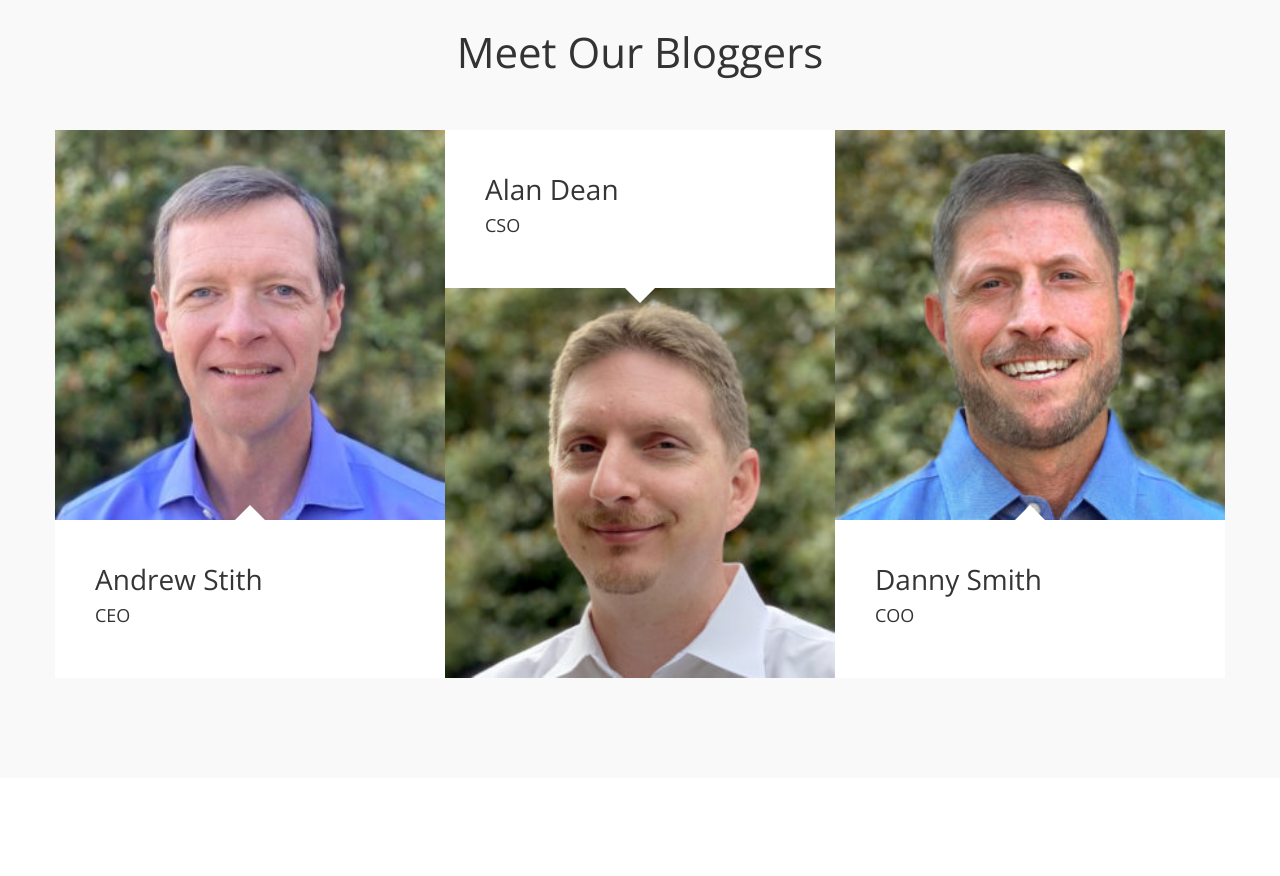
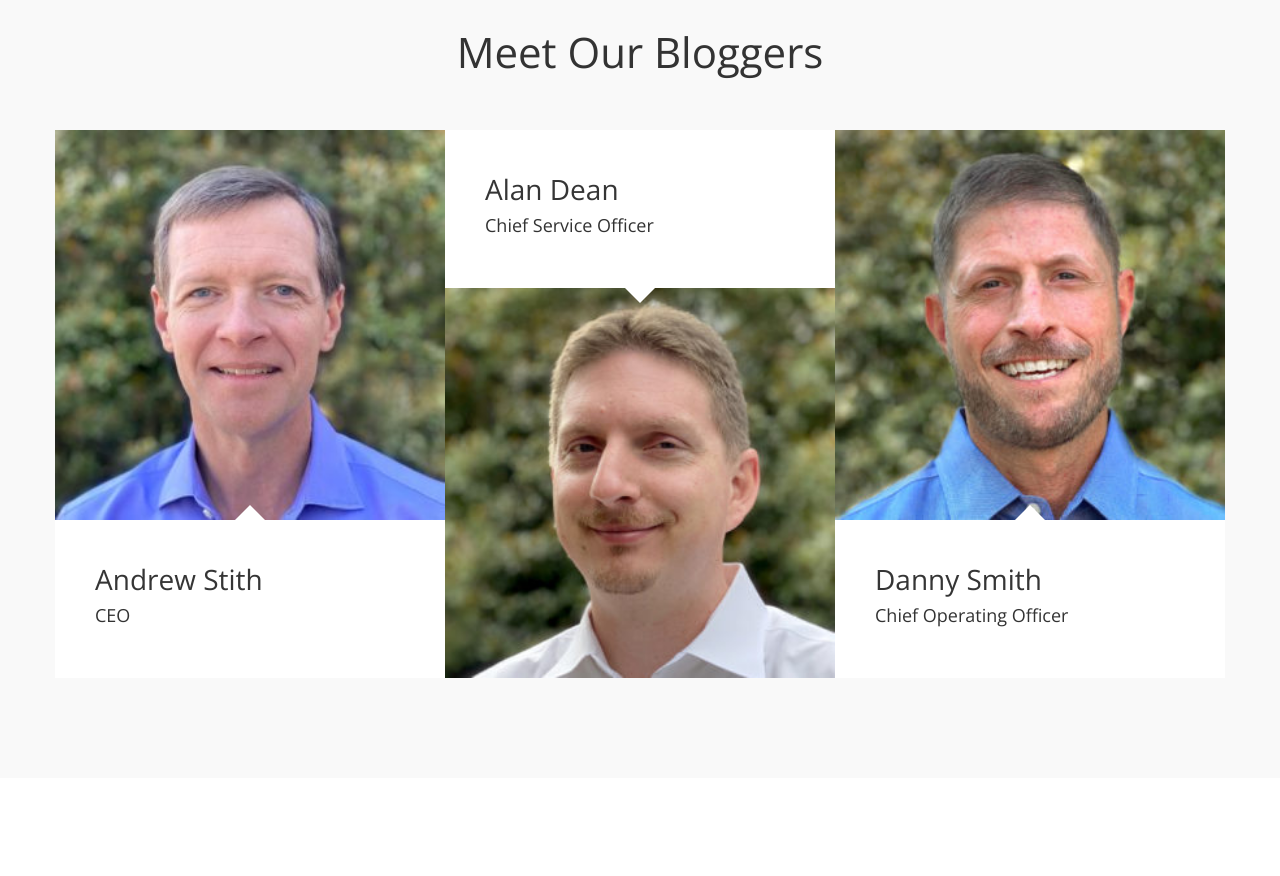
Before and after one commit to Terrenceddonerson/Terrenceddonerson.github.io, a plain HTML site: page index.html in a window 1280 px wide. Shown: the part 1492-2368 px from the top of the page. Drawn offline with nearby package versions, Linux system fonts and the light colour scheme.

Commit message:
Update index.html

```diff
--- a/index.html
+++ b/index.html
@@ -186,7 +186,7 @@
                          <div class="team-thumb">
                               <div class="team-info team-thumb-down">
                                    <h2>Alan Dean</h2>
-                                   <small>CSO</small>
+                                   <small>Chief Service Officer</small>
                                    <p></p>
                               </div>
                               <img src="images/team-image2.jpg" class="img-responsive" alt="Catherine Soft">
@@ -198,7 +198,7 @@
                               <img src="images/team-image3.jpg" class="img-responsive" alt="Danny Smith">
                               <div class="team-info team-thumb-up">
                                    <h2>Danny Smith</h2>
-                                   <small>COO</small>
+                                   <small>Chief Operating Officer</small>
                                    <p></p>
                               </div>
                          </div>
```
